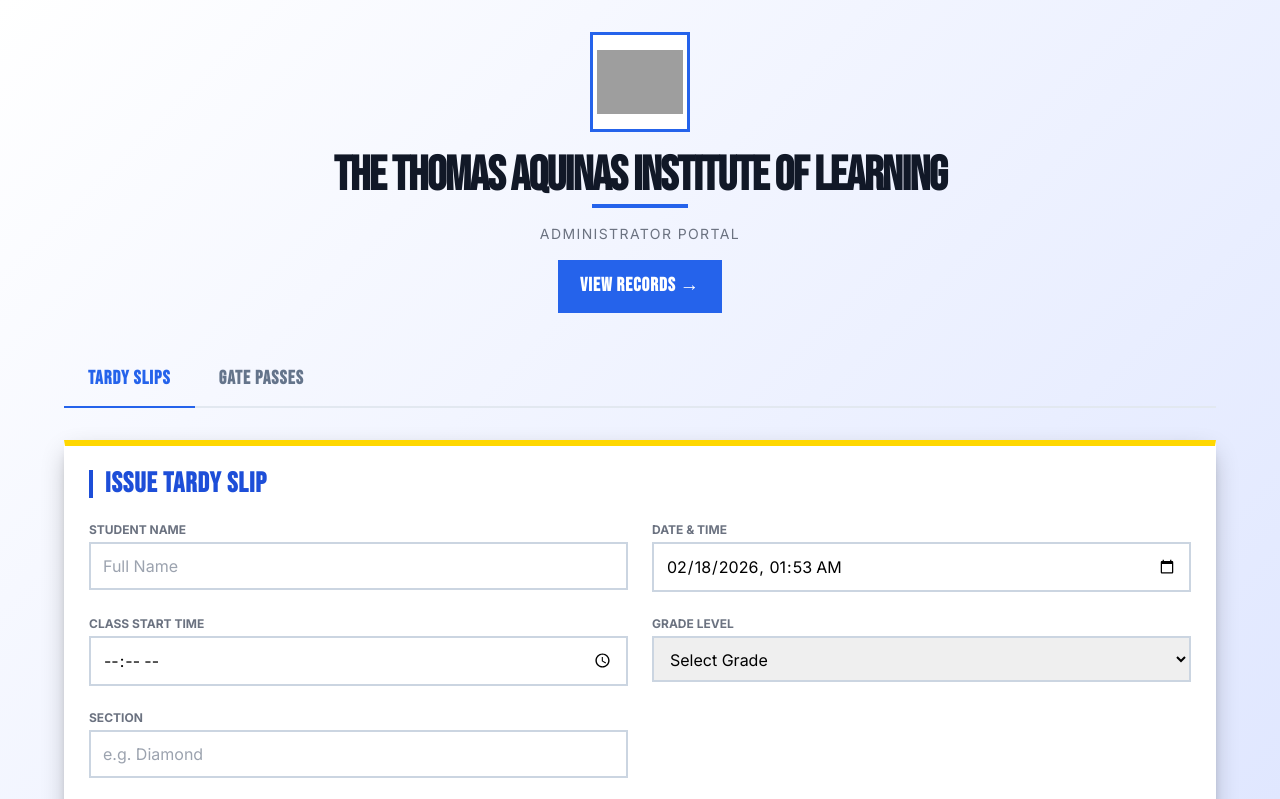
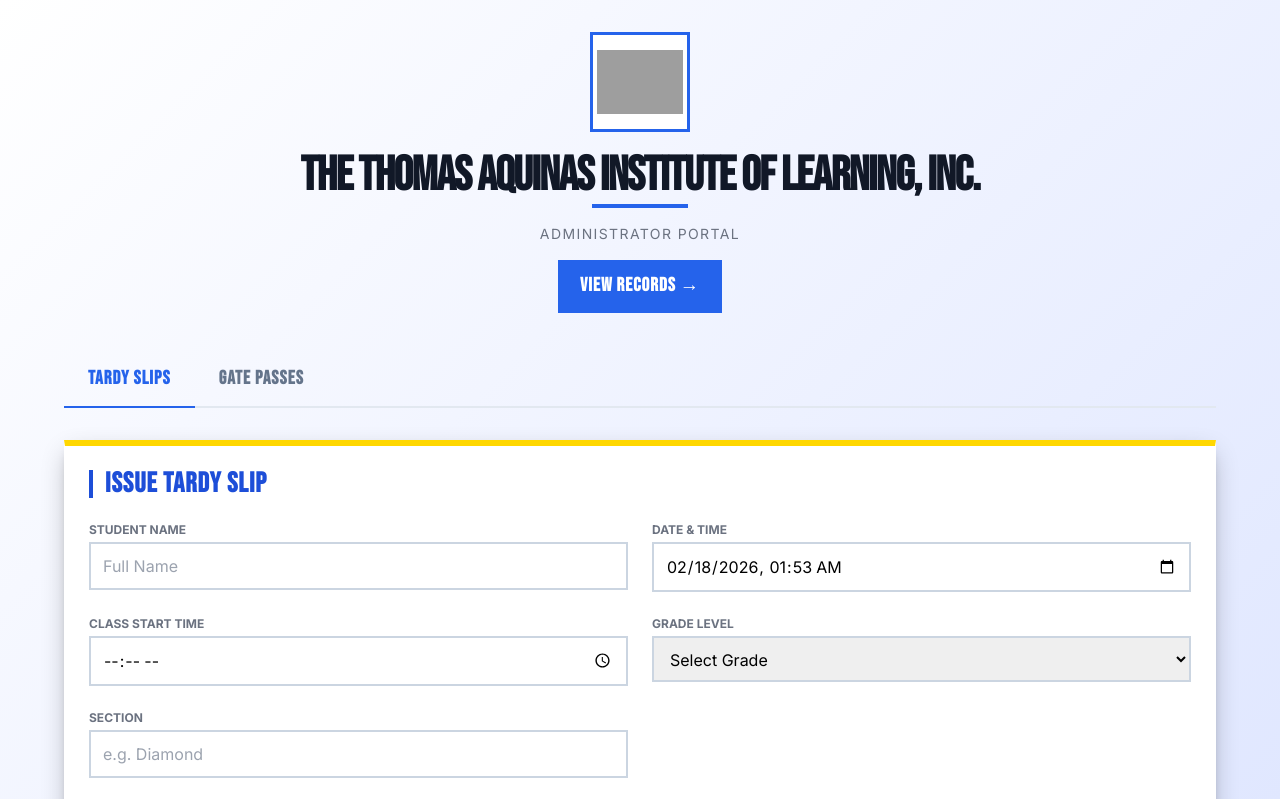
Before and after one commit to Tanjiro5834/utility-apps, a plain HTML site: page index.html in a window 1280 px wide. Shown: the top 799 px of the page. Drawn offline with nearby package versions, Linux system fonts and the light colour scheme; grey boxes are pictures that could not be loaded.

Commit message:
add incorporated in the title

```diff
--- a/index.html
+++ b/index.html
@@ -14,7 +14,7 @@
             <img src="thomas_aquinas_logo.jpg" alt="TAIL Logo" class="school-logo" onerror="this.src='https://via.placeholder.com/100?text=LOGO'">
 
             <h1 class="text-2xl md:text-4xl font-black text-gray-900 tracking-tight uppercase">
-                The Thomas Aquinas Institute of Learning
+                The Thomas Aquinas Institute of Learning, Inc.
             </h1>
             <div class="h-1 w-24 bg-blue-600 mx-auto mt-2 mb-4"></div>
             <p class="text-gray-500 font-medium tracking-widest uppercase text-sm">Administrator Portal</p>
```
